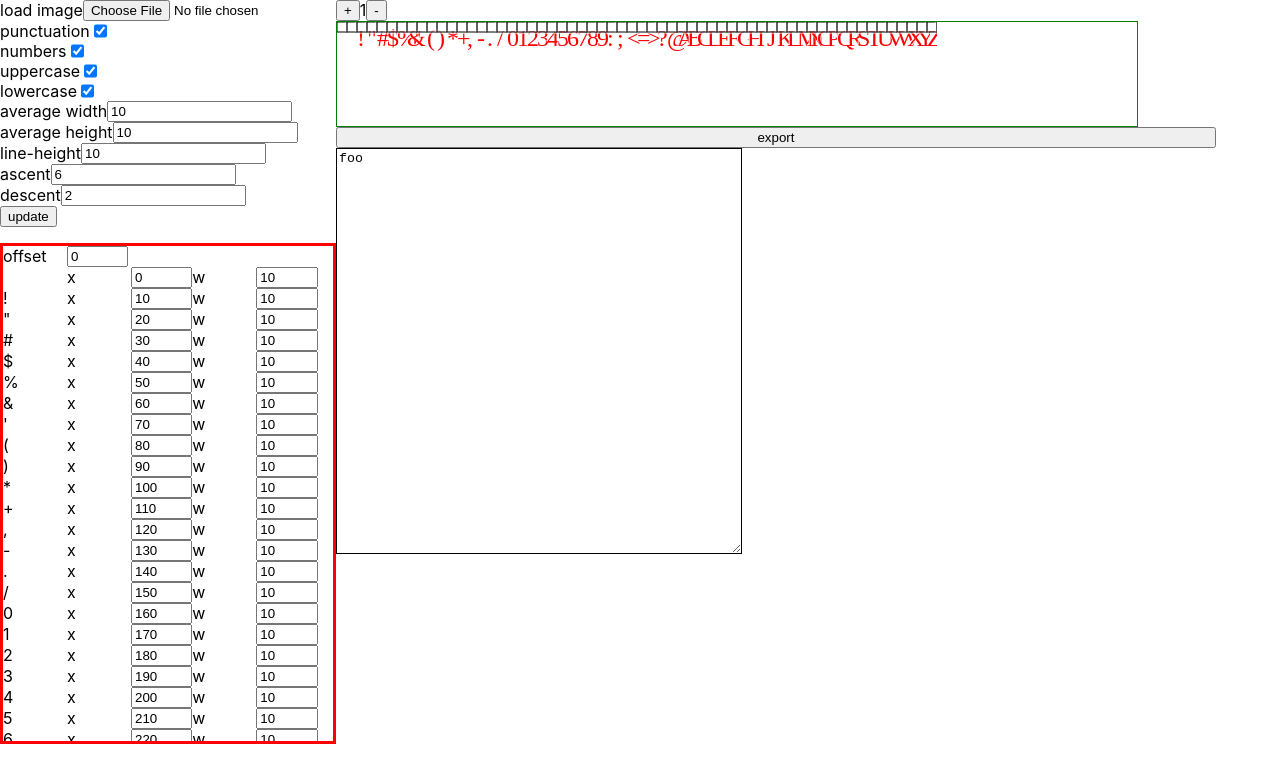
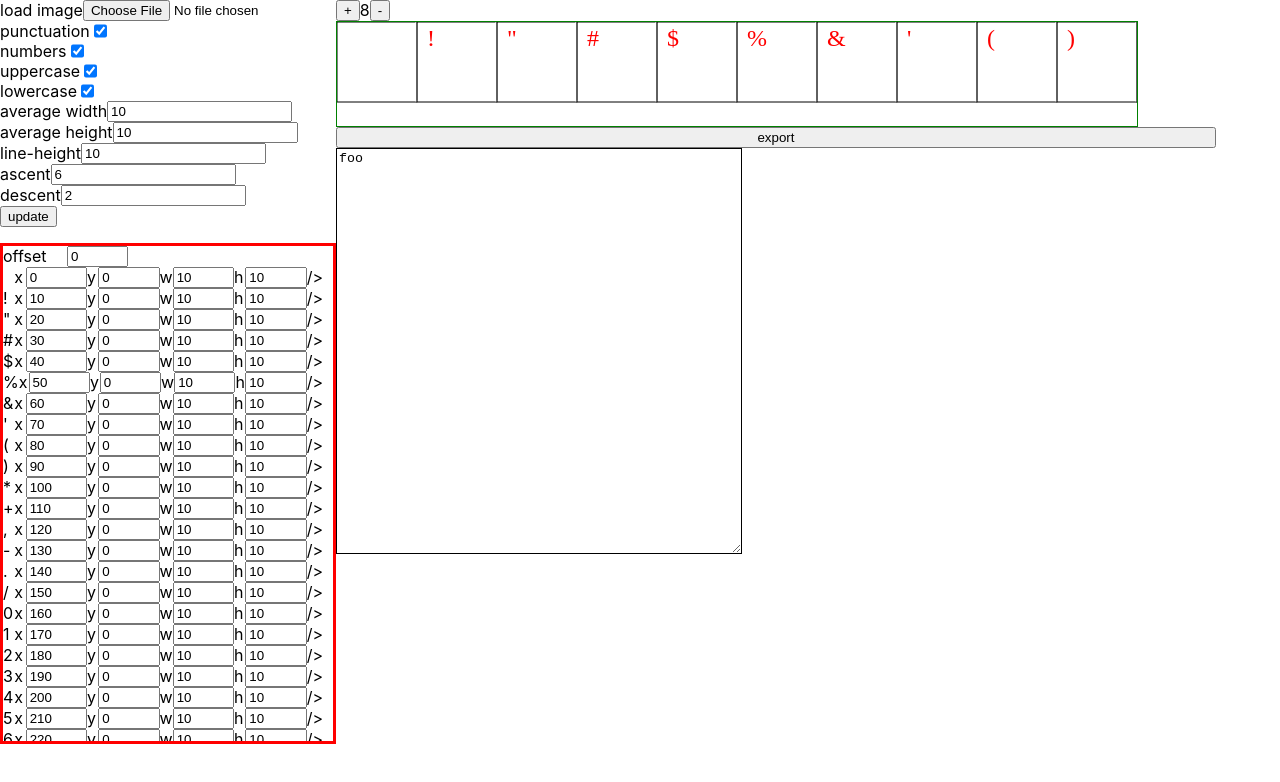
Before and after one commit to joshmarinacci/pixelfont-metrics-editor, a React (Create React App) app: page / in a window 1280 px wide. Shown: the top 782 px of the page. Built offline with nearby package versions, Linux system fonts and the light colour scheme.

Commit message:
turn on y and h again move MetricsList to a new file set default zoom to 3/8

```diff
--- a/src/App.js
+++ b/src/App.js
@@ -3,6 +3,7 @@ import './App.css'
 import {MetricsCanvas} from './MetricsCanvas.js'
 import {MetricsControlPanel} from './MetricsSetupPanel.js'
 import {FillBox, HBox} from './util.js'
+import {MetricsList} from './MetricsList.js'
 
 function generateStuff(img) {
     let stuff = {
@@ -74,34 +75,6 @@ function updateStuff(stuff, img) {
     stuff.metrics = metrics
 }
 
-const MetricsList = ({stuff, setGlobal, set})=>{
-    let metrics = stuff.metrics
-    return <ul className={'scroll grow'}>
-        <li>
-            <label>offset</label>
-            <input type="number" value={stuff.offset} onChange={(e)=>{
-                stuff.offset = parseInt(e.target.value)
-                setGlobal('offset',stuff.offset)
-            }}/>
-        </li>
-        {metrics.map((metrics,i) => {
-            return <li key={i}>
-                <label>{metrics.ch}</label>
-                <label>x</label>
-                <input type="number" value={metrics.x}
-                       onChange={(e)=>set(metrics.num,'x',parseFloat(e.target.value))}/>
-                {/*<label>y</label>*/}
-                {/*<input type="number" value={metrics.y}/>*/}
-                <label>w</label>
-                <input type="number" value={metrics.w}
-                       onChange={(e)=>set(metrics.num,'w',parseInt(e.target.value))}/>
-                {/*<label>h</label>*/}
-                {/*<input type="number" value={metrics.h}/>*/}
-            </li>
-        })}
-    </ul>
-}
-
 function generateOutput(stuff) {
     let obj = {
         offset:stuff.offset,
@@ -123,7 +96,7 @@ function App() {
     let [stuff,setStuff] = useState(()=>generateStuff())
     let [counter,setCounter] = useState(0)
     let [image,setImage] = useState(null)
-    let [scale, setScale] = useState(0)
+    let [scale, setScale] = useState(3)
     let set = (num, prop, value) => {
         stuff.metrics[num][prop] = value
         setCounter(counter+1)
--- /dev/null
+++ b/src/MetricsList.js
@@ -0,0 +1,32 @@
+import React from 'react'
+
+export const MetricsList = ({stuff, setGlobal, set}) => {
+    let metrics = stuff.metrics
+    return <ul className={'scroll grow'}>
+        <li>
+            <label>offset</label>
+            <input type="number" value={stuff.offset} onChange={(e) => {
+                stuff.offset = parseInt(e.target.value)
+                setGlobal('offset', stuff.offset)
+            }}/>
+        </li>
+        {metrics.map((metrics, i) => {
+            return <li key={i}>
+                <label>{metrics.ch}</label>
+                <label>x</label>
+                <input type="number" value={metrics.x}
+                       onChange={(e) => set(metrics.num, 'x', parseFloat(e.target.value))}/>
+                <label>y</label>
+                <input type="number" value={metrics.y}
+                       onChange={(e) => set(metrics.num, 'y', parseFloat(e.target.value))}/>
+                <label>w</label>
+                <input type="number" value={metrics.w}
+                       onChange={(e) => set(metrics.num, 'w', parseInt(e.target.value))}/>
+                <label>h</label>
+                <input type="number" value={metrics.h}
+                       onChange={(e) => set(metrics.num, 'h', parseFloat(e.target.value))}/>
+                />
+            </li>
+        })}
+    </ul>
+}
```
